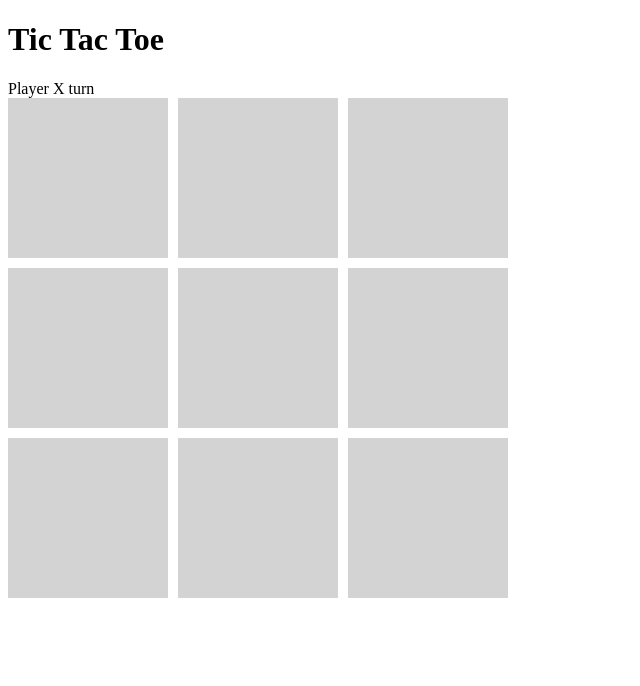
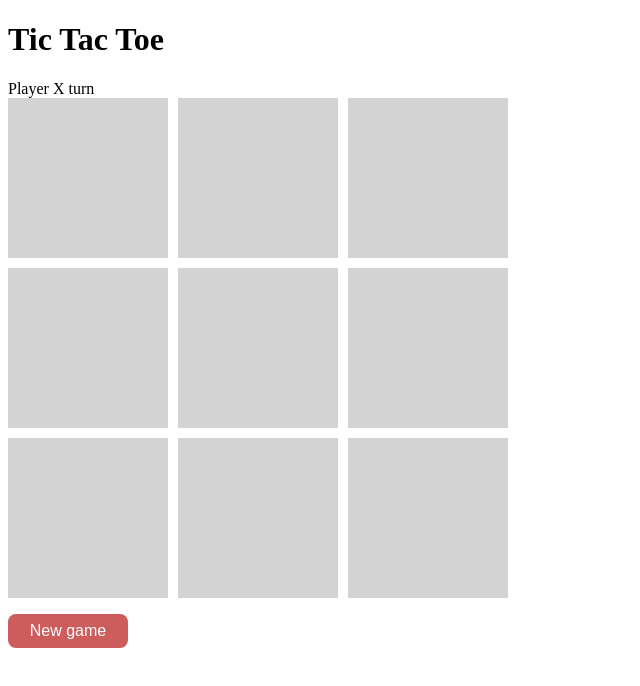
Before and after one commit to SusanaIsabelGuerreiro/tic-tac-toe-game, a React app: page / in a window 1280 px wide. Shown: the top 686 px of the page, without its empty margins (0-640 px from the left). Built offline with nearby package versions, Linux system fonts and the light colour scheme.

Commit message:
allow to reset/start a new game

```diff
--- a/src/App.tsx
+++ b/src/App.tsx
@@ -1,5 +1,6 @@
 import React, { useEffect, useState } from "react";
 import Board from "./components/Board";
+import Button from "./components/Button";
 import Square from "./components/Square";
 import usePlayerGaming from "./hooks/usePlayerGaming";
 import { calculateWinner, playerWins } from "./utils/calculateWinner";
@@ -22,6 +23,12 @@ const App = () => {
     }
 
     changePlayerGaming();
+  };
+
+  const resetGame = () => {
+    setGrid(new Array(9).fill(""));
+    setWinner(undefined);
+    changePlayerGaming(true);
   };
 
   useEffect(() => {
@@ -51,6 +58,7 @@ const App = () => {
           </Square>
         ))}
       </Board>
+      <Button onClick={() => resetGame()}>New game</Button>
     </>
   );
 };
--- /dev/null
+++ b/src/components/Button.tsx
@@ -0,0 +1,14 @@
+import styled from "styled-components";
+
+const Button = styled.button`
+  margin-top: 16px;
+  font-size: 16px;
+  color: white;
+  border-radius: 8px;
+  border: none;
+  padding: 8px;
+  width: 120px;
+  background-color: indianred;
+`;
+
+export default Button;
--- a/src/hooks/usePlayerGaming.tsx
+++ b/src/hooks/usePlayerGaming.tsx
@@ -1,9 +1,11 @@
 import { useState } from "react";
 
-const usePlayerGaming = (): [string, () => void] => {
+const usePlayerGaming = (): [string, (resetPlayer?: boolean) => void] => {
   const [firstPlayer, setFirstPlayer] = useState(true);
 
-  const changePlayerGaming = () => setFirstPlayer(!firstPlayer);
+  const changePlayerGaming = (resetPlayer?: boolean) => {
+    resetPlayer ? setFirstPlayer(true) : setFirstPlayer(!firstPlayer);
+  };
 
   return [firstPlayer ? "X" : "O", changePlayerGaming];
 };
```
